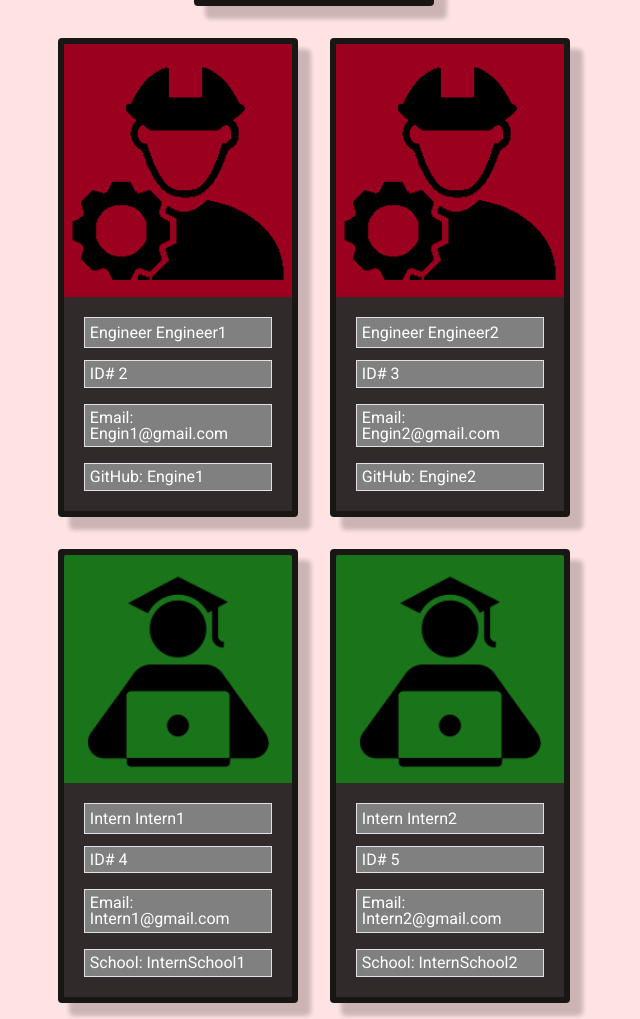
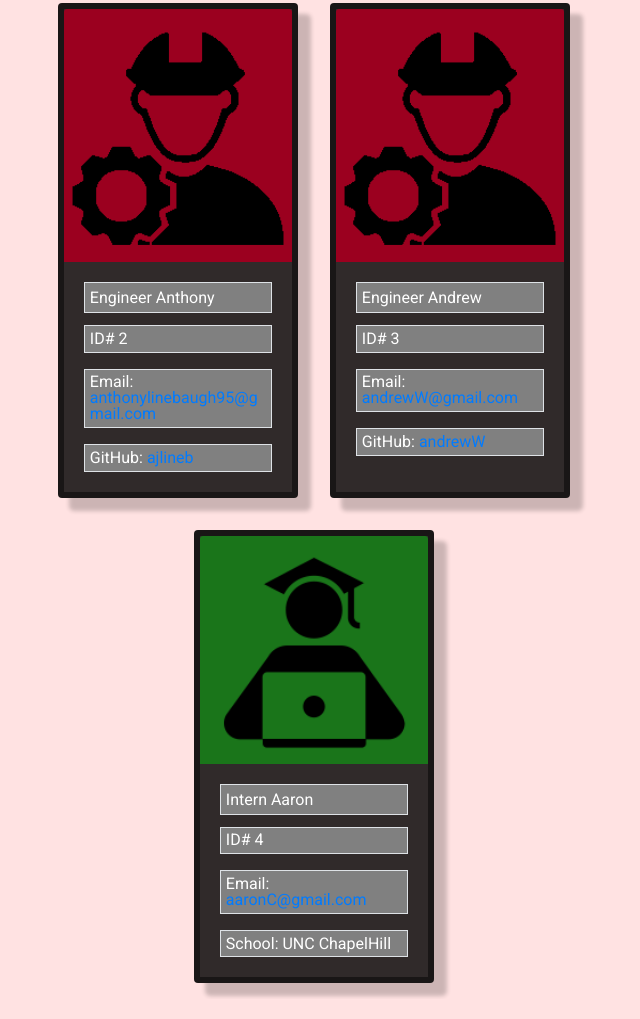
Before and after one commit to ajlineb/Team-Profile-Generator, a website: page dist/team.html in a window 1280 px wide. Shown: the part 579-1598 px from the top of the page, without its empty margins (326-966 px from the left). Drawn offline with nearby package versions, Linux system fonts and the light colour scheme.

```diff
--- a/dist/team.html
+++ b/dist/team.html
@@ -25,9 +25,9 @@
         <div class="card" style="width: 15rem;">
   <img class="card-img-top icon manager" src="./images/manager.png" alt="Card image cap">
   <div class="card-body">
-    <h5 class="card-title border">Manager Anthony Linebaugh</h5>
+    <h5 class="card-title border">Manager Jason</h5>
     <p class="card-text border">ID# 1</p>
-    <p class="card-text border">Email: anthonylinebaugh95@gmail.com</p>
+    <p class="card-text border">Email: <a href="mailto:jasonB@gmail.com">jasonB@gmail.com</a></p>
     <p class="card-text border">Office Number: 200</p>
   </div>
 </div>
@@ -40,18 +40,18 @@
         <div class="card" style="width: 15rem;">
   <img class="card-img-top icon engineer" src="./images/engineer.png" alt="Card image cap">
   <div class="card-body">
-    <h5 class="card-title border">Engineer Engineer1</h5>
+    <h5 class="card-title border">Engineer Anthony</h5>
     <p class="card-text border">ID# 2</p>
-    <p class="card-text border">Email: Engin1@gmail.com</p>
-    <p class="card-text border">GitHub: Engine1</p>
+    <p class="card-text border">Email: <a href="mailto:anthonylinebaugh95@gmail.com">anthonylinebaugh95@gmail.com</a></p>
+    <p class="card-text border">GitHub: <a href="https://github.com/ajlineb">ajlineb</a></p>
   </div>
 </div><div class="card" style="width: 15rem;">
   <img class="card-img-top icon engineer" src="./images/engineer.png" alt="Card image cap">
   <div class="card-body">
-    <h5 class="card-title border">Engineer Engineer2</h5>
+    <h5 class="card-title border">Engineer Andrew</h5>
     <p class="card-text border">ID# 3</p>
-    <p class="card-text border">Email: Engin2@gmail.com</p>
-    <p class="card-text border">GitHub: Engine2</p>
+    <p class="card-text border">Email: <a href="mailto:andrewW@gmail.com">andrewW@gmail.com</a></p>
+    <p class="card-text border">GitHub: <a href="https://github.com/andrewW">andrewW</a></p>
   </div>
 </div>
       </div>
@@ -63,18 +63,10 @@
         <div class="card" style="width: 15rem;">
   <img class="card-img-top icon intern" src="./images/intern.png" alt="Card image cap">
   <div class="card-body">
-    <h5 class="card-title border">Intern Intern1</h5>
+    <h5 class="card-title border">Intern Aaron</h5>
     <p class="card-text border">ID# 4</p>
-    <p class="card-text border">Email: Intern1@gmail.com</p>
-    <p class="card-text border">School: InternSchool1</p>
-  </div>
-</div><div class="card" style="width: 15rem;">
-  <img class="card-img-top icon intern" src="./images/intern.png" alt="Card image cap">
-  <div class="card-body">
-    <h5 class="card-title border">Intern Intern2</h5>
-    <p class="card-text border">ID# 5</p>
-    <p class="card-text border">Email: Intern2@gmail.com</p>
-    <p class="card-text border">School: InternSchool2</p>
+    <p class="card-text border">Email: <a href="mailto:aaronC@gmail.com">aaronC@gmail.com</a></p>
+    <p class="card-text border">School: UNC ChapelHill</p>
   </div>
 </div>
       </div>
```
Also changed, not shown: README.md, dist/images/teamProfileManager.png (added).
